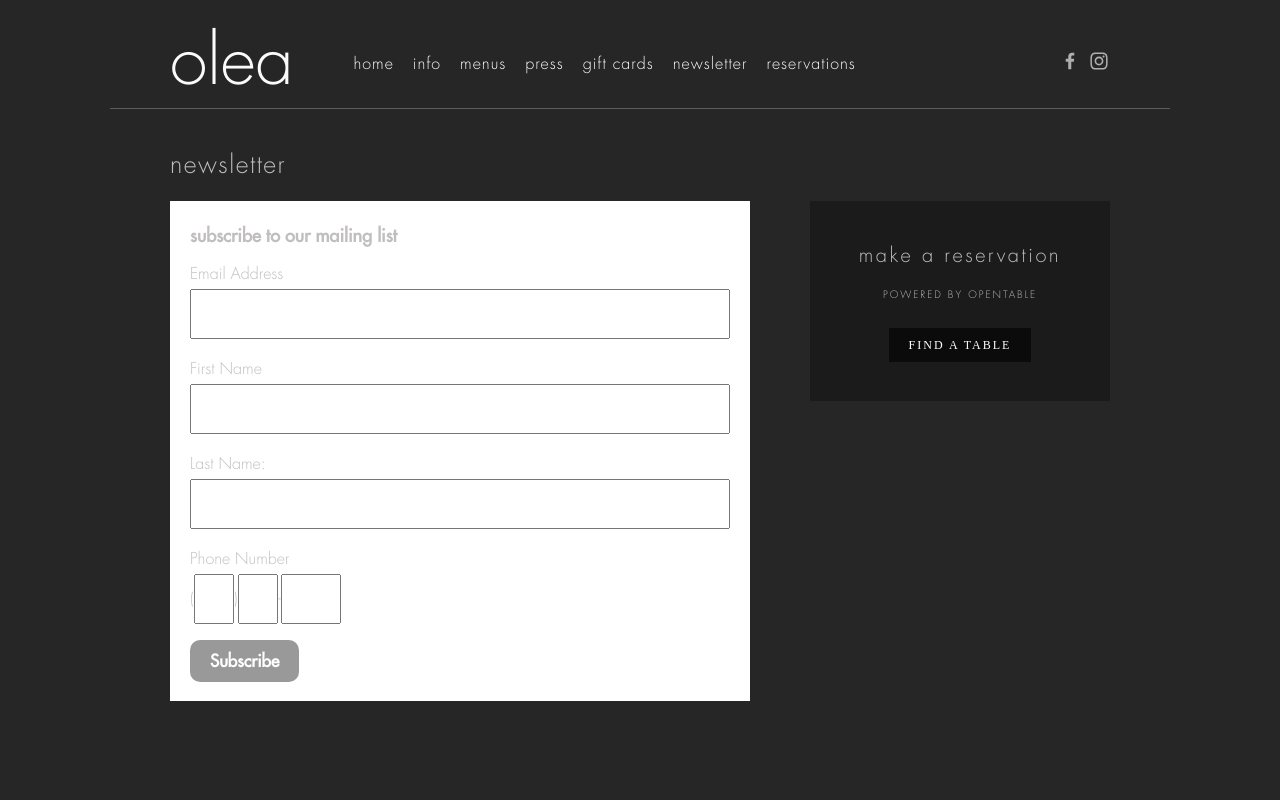
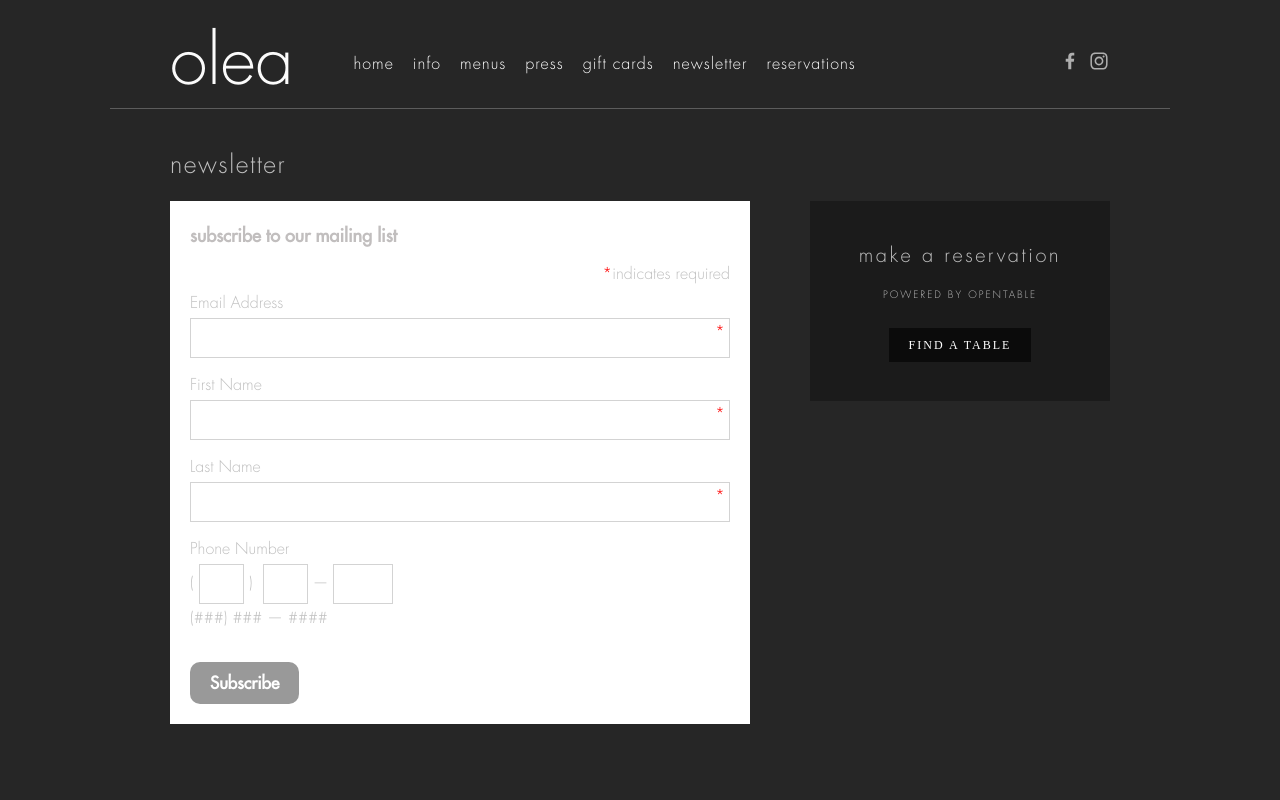
Before and after one commit to DanielAlvarez2/olea, a React (Vite) app in the folder frontend/: page /newsletter in a window 1280 px wide. Shown: the top 800 px of the page. Built offline with nearby package versions, Linux system fonts and the light colour scheme.

Commit message:
Newsletter.jsx completed

```diff
--- a/frontend/src/Newsletter.css
+++ b/frontend/src/Newsletter.css
@@ -11,13 +11,16 @@
     flex-grow:1;
 }
 .newsletter-left form{
-    height:500px;
+    /* height:500px; */
     background:white;
     padding:20px;
 }
 .newsletter-left input{
-    height:50px;
-    margin-bottom:16px;
+    height:40px;
+    border:1px solid lightgrey;
+    font-size: 16px;
+    font-family: FuturaLight;
+    padding:5px;
 }
 .newsletter-left button{
     background:#999;
@@ -28,8 +31,19 @@
     padding:10px 20px;
     border:none;
     border-radius: 10px;
+    cursor:pointer;
 }
-@media(max-width:750px){
+.newsletter-left .input-wrapper{
+    position:relative;
+    margin-bottom:13px;
+}
+.newsletter-left .input-required{
+    position:absolute;
+    top:0;
+    right:5px;
+    color:red;
+}
+@media(max-width:775px){
     .newsletter-flexbox{
         flex-direction: column;
     }
--- a/frontend/src/Newsletter.jsx
+++ b/frontend/src/Newsletter.jsx
@@ -18,26 +18,59 @@ export default function Home(){
                             <form>
                                 <h2>subscribe to our mailing list</h2>
 
+                                <div style={{width:'100%',textAlign:'right'}}>
+                                    <span style={{color:'red'}}>*</span>
+                                    indicates required
+                                </div>
+
                                 <label>
                                     Email Address<br/>
-                                    <input type='email' style={{width:'100%'}} />
-                                </label><br/>
+                                    <div className='input-wrapper'>
+                                        <span className='input-required'>*</span>
+                                        <input  type='email'
+                                                required
+                                                maxlength='100'
+                                                style={{width:'100%'}} />
+                                    </div>
+                                </label>
 
                                 <label>
                                     First Name<br/>
-                                    <input type='text' style={{width:'100%'}} />
-                                </label><br/>
+                                    <div className='input-wrapper'>
+                                        <span className='input-required'>*</span>
+                                        <input  type='text'
+                                                required
+                                                maxlength='50'
+                                                style={{width:'100%'}} />
+                                    </div>
+                                </label>
 
                                 <label>
-                                    Last Name:<br/>
-                                    <input type='text' style={{width:'100%'}} />
-                                </label><br/>
+                                    Last Name<br/>
+                                    <div className='input-wrapper'>
+                                        <span className='input-required'>*</span>
+                                        <input  type='text'
+                                                required
+                                                maxlength='50'
+                                                style={{width:'100%'}} />
+                                    </div>
+                                </label>
 
                                 Phone Number<br/>
-                                (<input type='text' style={{width:'40px'}} />)
-                                <input type='text' style={{width:'40px'}} />-
-                                <input type='text' style={{width:'60px'}} />
+                                (&nbsp;
+                                <input  type='text'
+                                        maxlength='3'
+                                        style={{width:'45px',textAlign:'center'}} /> )&nbsp;&nbsp;
+                                <input  type='text'
+                                        maxlength='3'
+                                        style={{width:'45px',textAlign:'center'}} />
+                                        &nbsp;&mdash;&nbsp;
+                                <input  type='text'
+                                        maxlength='4'
+                                        style={{width:'60px',textAlign:'center'}} />
                                 <br/>
+                                (###) ### &mdash; ####
+                                <br/><br/>
 
                                 <button>
                                     Subscribe
```
